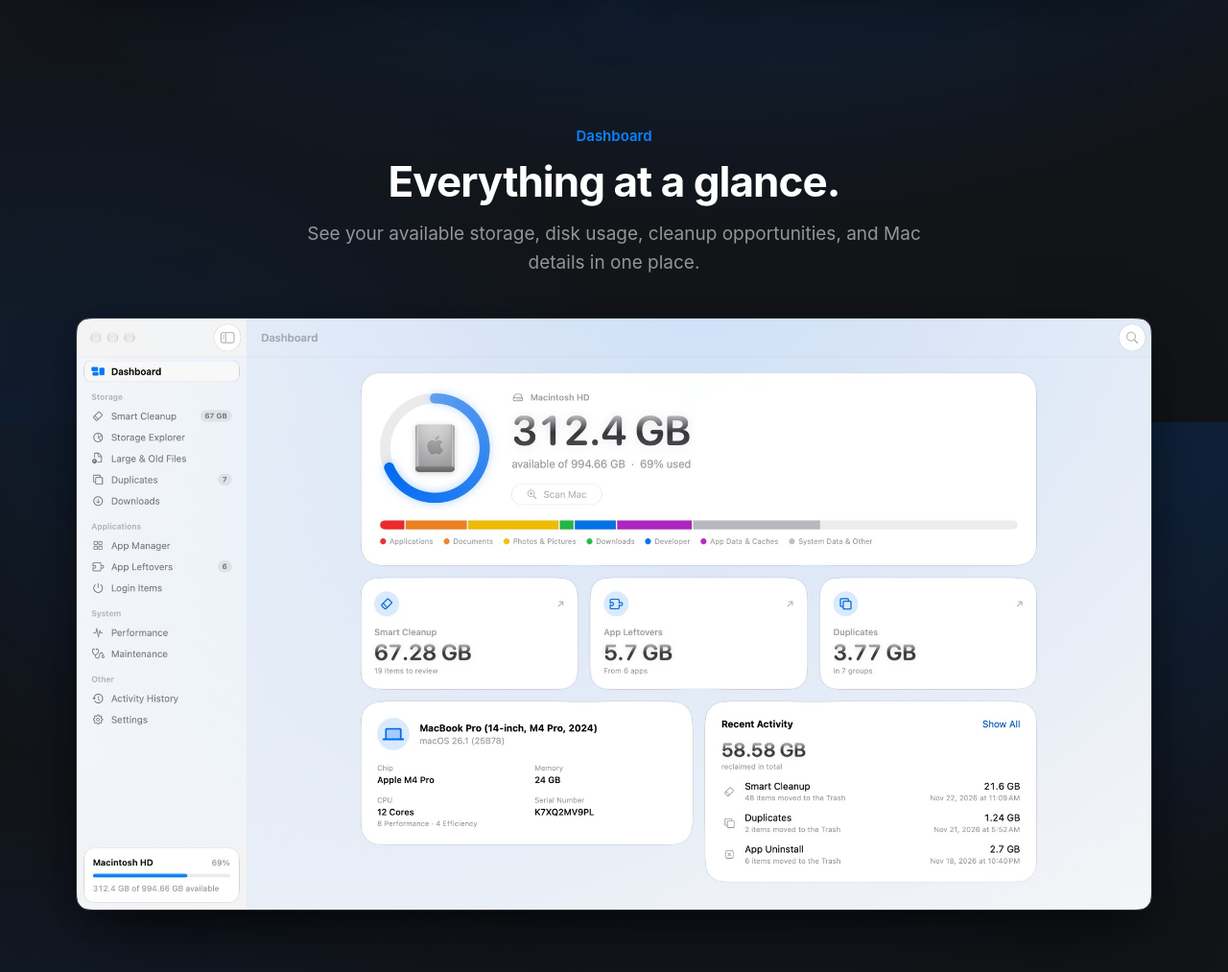
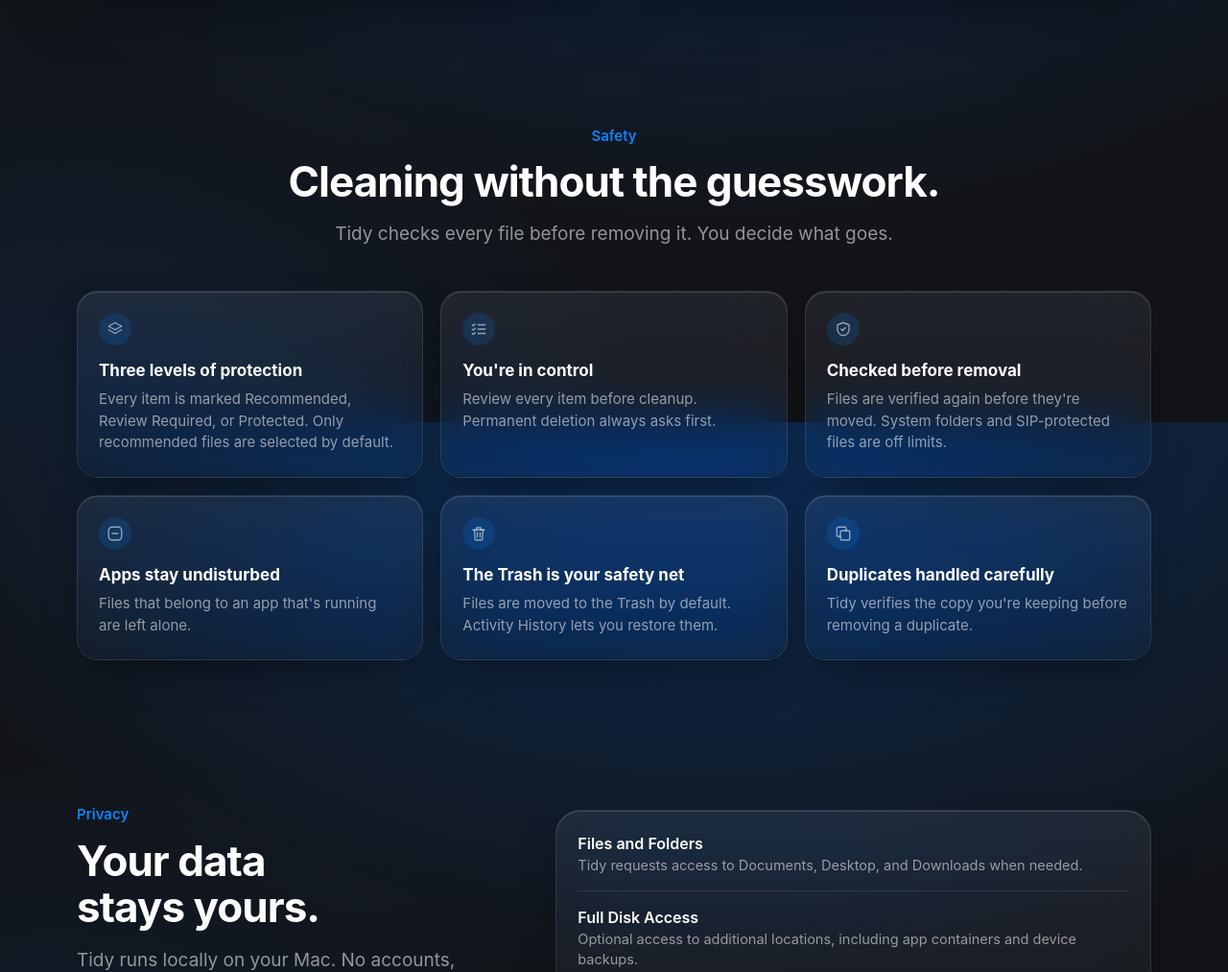
Before and after one commit to aarav-puri/tidy, a plain HTML site: page website/index.html in a window 1280 px wide. Shown: the part 5160-6173 px from the top of the page at 96% size. Drawn offline with Linux system fonts and the light colour scheme.

Commit message:
Website: remove the Dashboard section

```diff
--- a/website/index.html
+++ b/website/index.html
@@ -184,19 +184,6 @@
       </div>
     </section>
 
-    <!-- Dashboard -->
-    <section class="feature-wide">
-      <div class="section-head reveal">
-        <p class="eyebrow">Dashboard</p>
-        <h2>Everything at a glance.</h2>
-        <p class="lede">See your available storage, disk usage, cleanup opportunities, and Mac details in one place.</p>
-      </div>
-      <figure class="shot reveal">
-        <img src="assets/shots/dashboard-light.jpg" width="2000" height="1099" loading="lazy"
-             alt="The Dashboard in Light Mode with storage, cleanup opportunities, Mac details and recent activity.">
-      </figure>
-    </section>
-
     <!-- Safety -->
     <section class="safety" id="safety">
       <div class="section-head reveal">
```
